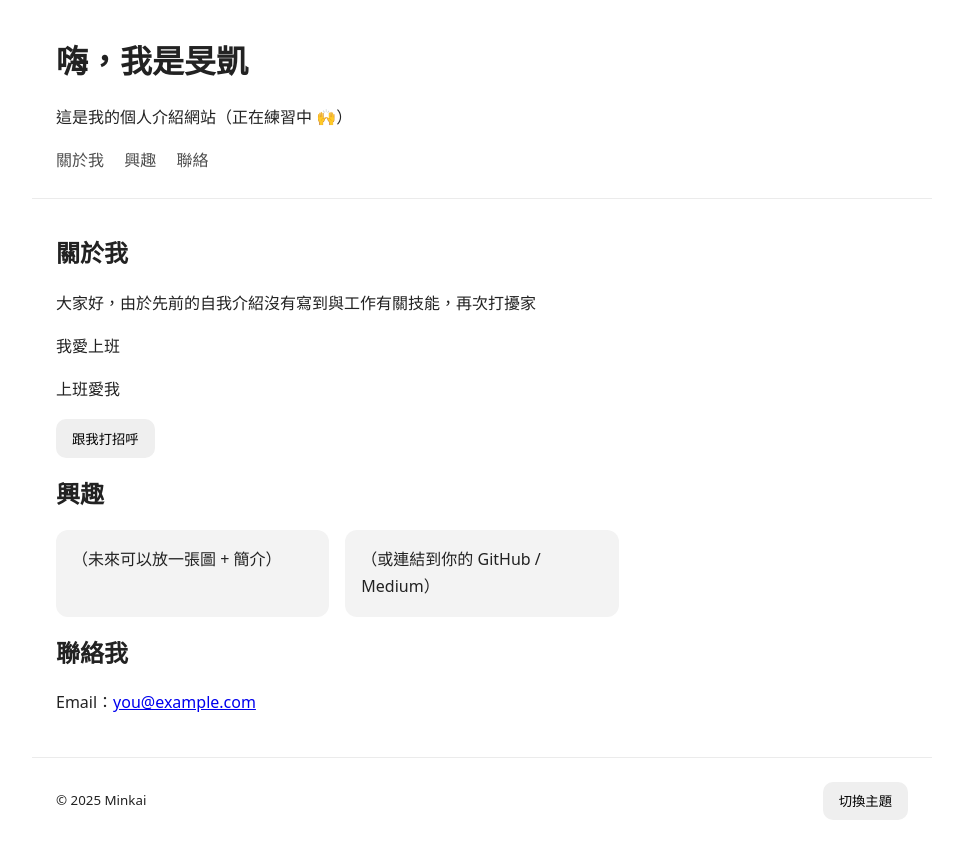
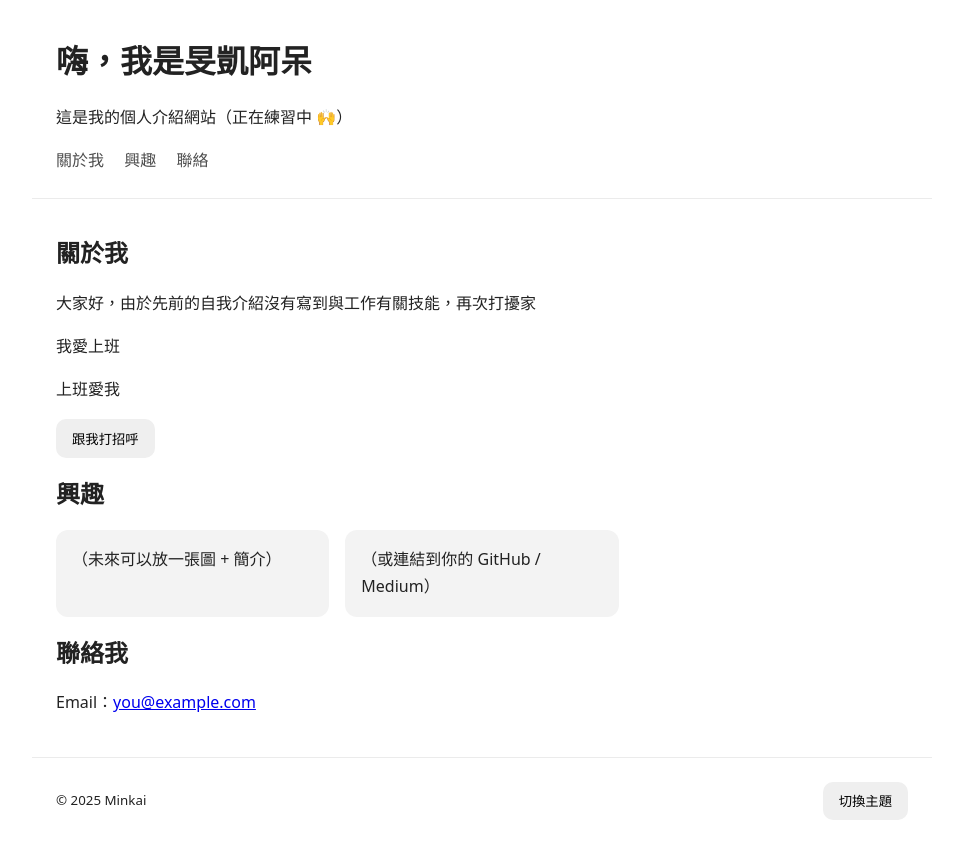
Before and after one commit to kai08-11/kai-portfolio, a plain HTML site: page index.html in a window 1280 px wide. Shown: the whole page, without its empty margins (158-1121 px from the left). Drawn offline with Linux system fonts and the light colour scheme.

Commit message:
Update index.html

```diff
--- a/index.html
+++ b/index.html
@@ -10,7 +10,7 @@
 
 <body>
     <header class="container">
-        <h1>嗨，我是旻凱</h1>
+        <h1>嗨，我是旻凱阿呆</h1>
         <p>這是我的個人介紹網站（正在練習中 🙌）</p>
         <nav>
             <a href="#about">關於我</a>
@@ -24,7 +24,7 @@
             <h2>關於我</h2>
             <p>大家好，由於先前的自我介紹沒有寫到與工作有關技能，再次打擾家</p>
             <p>我愛上班</p>
-                <p>上班愛我</p>
+            <p>上班愛我</p>
             </p>
             <button id="greetBtn">跟我打招呼</button>
             <p id="greetMsg" aria-live="polite"></p>
```
